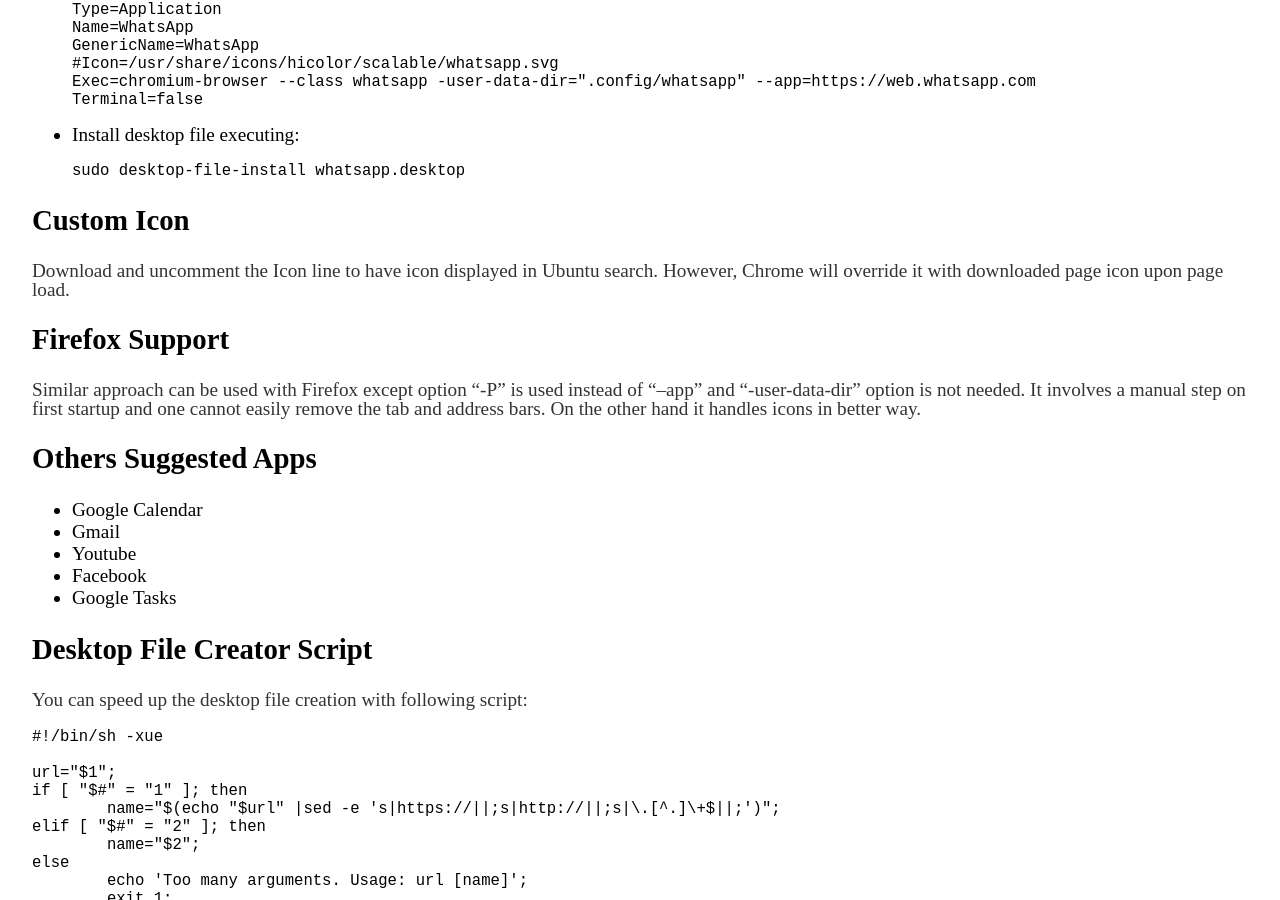
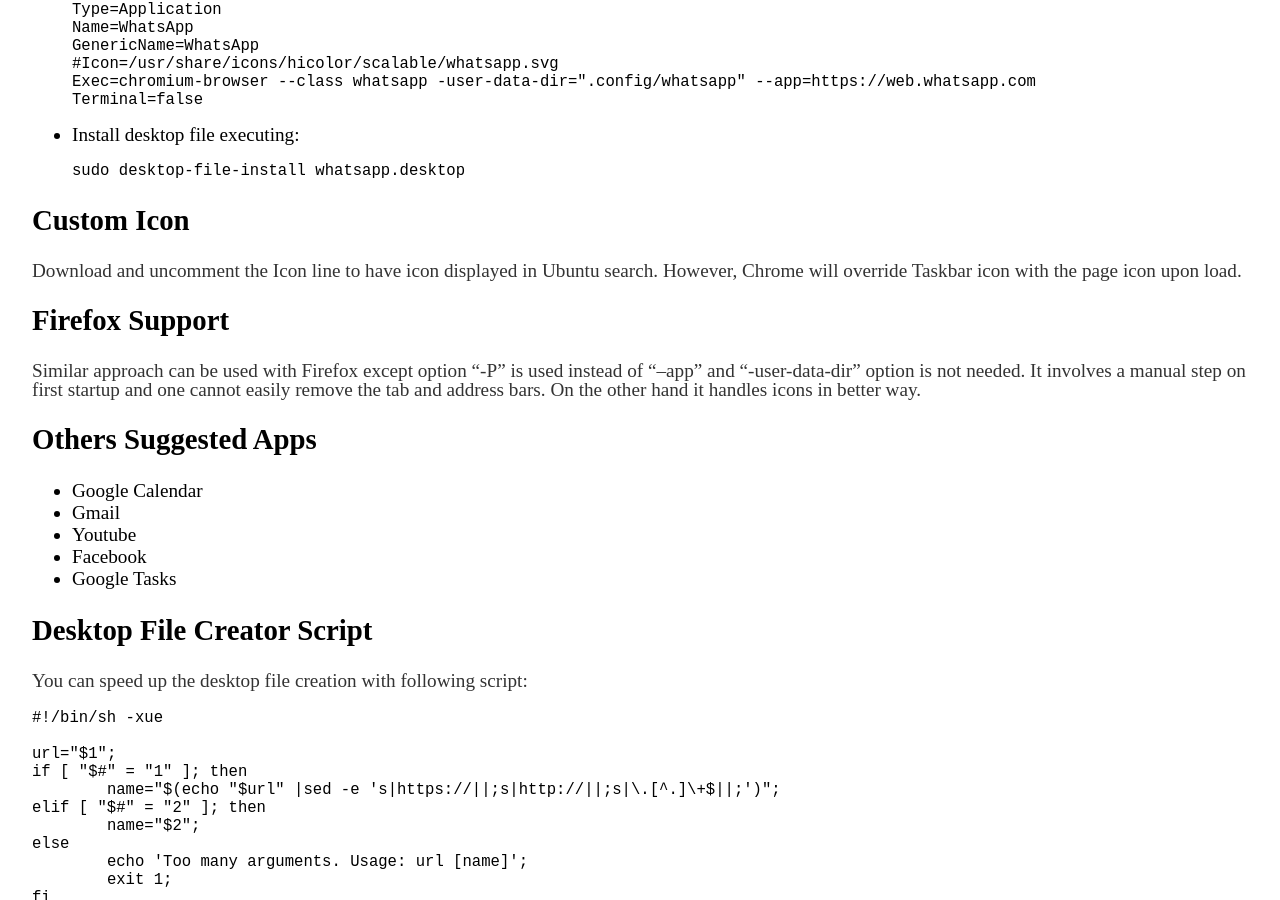
Before and after one commit to vackosar/vackosar.github.io, a Jekyll site: the page built from _posts/2018-02-25-Creating-Custom-Ubuntu-Web-Link-App.md, in a window 1280 px wide and 900 px high, scrolled down 459 px. Built offline with Jekyll 4.4.1, drawn with Linux system fonts in a browser that asks for light colours; comment, search, counter and statistics services are not loaded.

Commit message:
web link app

````diff
--- a/_posts/2018-02-25-Creating-Custom-Ubuntu-Web-Link-App.md
+++ b/_posts/2018-02-25-Creating-Custom-Ubuntu-Web-Link-App.md
@@ -26,7 +26,7 @@
 ```
 
 ## Custom Icon
-Download and uncomment the Icon line to have icon displayed in Ubuntu search. However, Chrome will override it with downloaded page icon upon page load.
+Download and uncomment the Icon line to have icon displayed in Ubuntu search. However, Chrome will override Taskbar icon with the page icon upon load.
 
 ## Firefox Support
 Similar approach can be used with Firefox except option "-P" is used instead of "--app" and "-user-data-dir" option is not needed. It involves a manual step on first startup and one cannot easily remove the tab and address bars. On the other hand it handles icons in better way.
````
